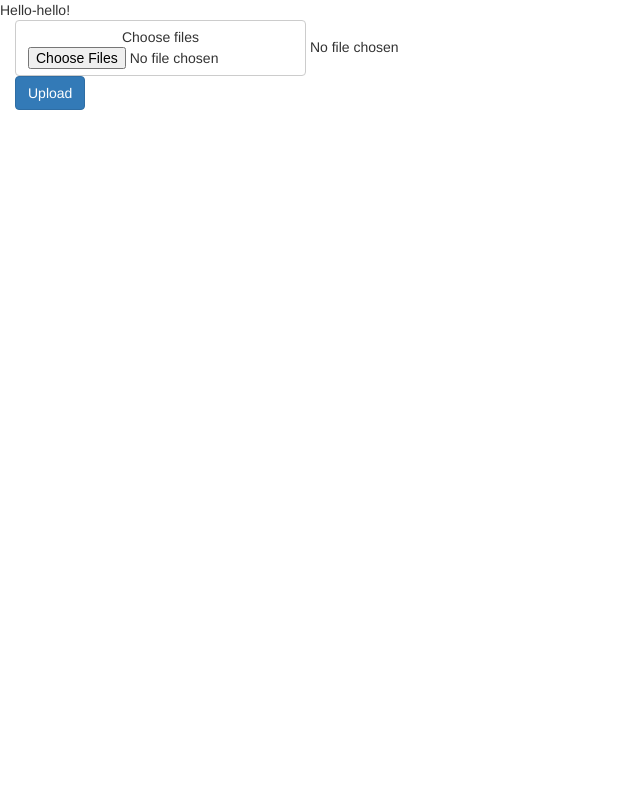
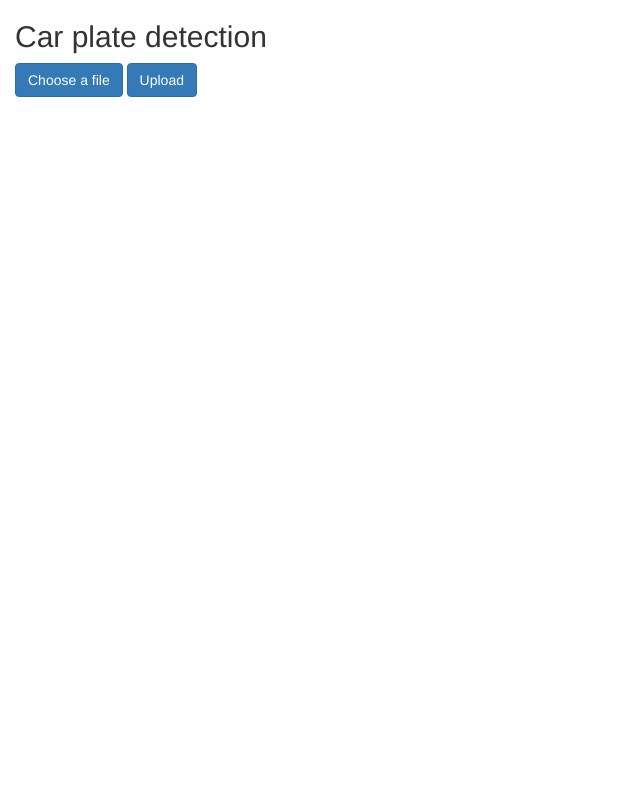
Before and after one commit to annitrolla/car-insurance-tool, a Django app: page / in a window 1280 px wide. Shown: the whole page, without its empty margins (0-640 px from the left). Run offline with Django 3.2, Linux system fonts and the light colour scheme; some libraries are stand-ins or nearby versions.

Commit message:
button style changes

```diff
--- a/carInsuranceUI/gui/static/gui/index.js
+++ b/carInsuranceUI/gui/static/gui/index.js
@@ -36,3 +36,25 @@ function getCookie(name) {
     }
     return cookieValue;
 }
+
+// "Choose a file" button will change its name to name of the file
+var inputs = document.querySelectorAll( '#file-input' );
+Array.prototype.forEach.call( inputs, function( input )
+{
+    var label    = input.nextElementSibling,
+        labelVal = label.innerHTML;
+
+    input.addEventListener( 'change', function( e )
+    {
+        var fileName = '';
+        if( this.files && this.files.length > 1 )
+            fileName = ( this.getAttribute( 'data-multiple-caption' ) || '' ).replace( '{count}', this.files.length );
+        else
+            fileName = e.target.value.split( '\\' ).pop();
+
+        if( fileName )
+            label.querySelector( 'span' ).innerHTML = fileName;
+        else
+            label.innerHTML = labelVal;
+    });
+});
--- /dev/null
+++ b/carInsuranceUI/gui/static/gui/style.css
@@ -0,0 +1,3 @@
+#file-input {
+    display: none;
+}
--- a/carInsuranceUI/gui/templates/gui/index.html
+++ b/carInsuranceUI/gui/templates/gui/index.html
@@ -5,18 +5,16 @@
     <script src="https://ajax.googleapis.com/ajax/libs/jquery/2.1.0/jquery.min.js"></script>
     <script src="https://maxcdn.bootstrapcdn.com/bootstrap/3.3.4/js/bootstrap.min.js"></script>
     <link rel="stylesheet" href="https://maxcdn.bootstrapcdn.com/bootstrap/3.3.4/css/bootstrap.min.css">
+    <link rel="stylesheet" type="text/css" href="{% static 'gui/style.css' %}" />
   </head>
-  <body> Hello-hello!
-  {% csrf_token %}
+  <body>
+    {% csrf_token %}
     <div class="container-fluid">
+      <h2>Car plate detection</h2>
       <div class="row-fluid">
-        <div class="fileinput fileinput-new" data-provides="fileinput">
-          <span class="btn btn-default btn-file"><span>Choose files</span>
-          <input type="file"    multiple id="file-input"/>
-          </span>
-          <span class="fileinput-filename"></span><span class="fileinput-new"> No file chosen </span>
-        </div>
-       <button type="button" class="btn btn-primary" id="upload-btn"> Upload </button>
+        <input type="file" multiple id="file-input" data-multiple-caption="{count} files selected" />
+        <label for="file-input" class="btn btn-primary"><span>Choose a file</span></label>
+        <button type="button" class="btn btn-primary" id="upload-btn">Upload</button>
       </div>
     </div>
       <script src="{% static 'gui/index.js' %}"></script>
```
